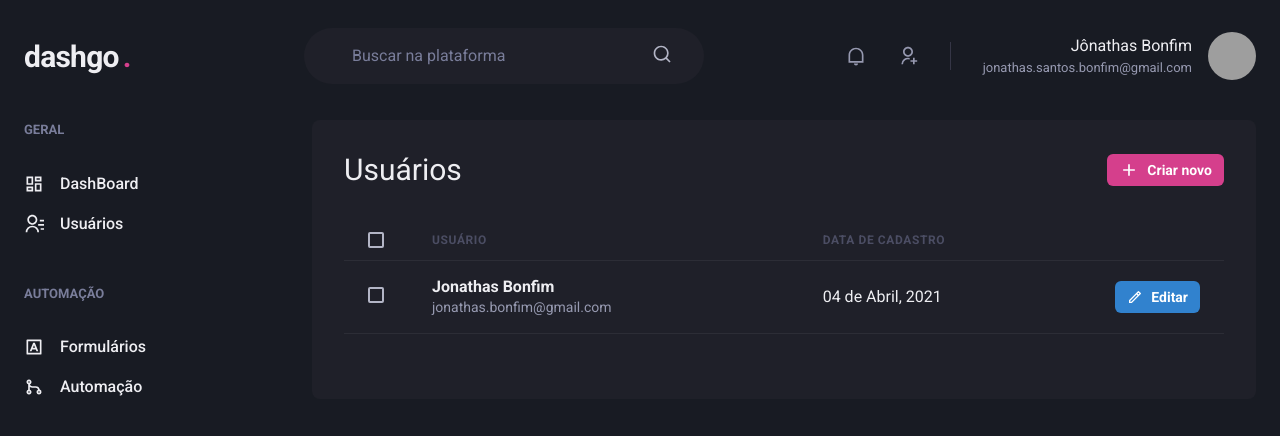
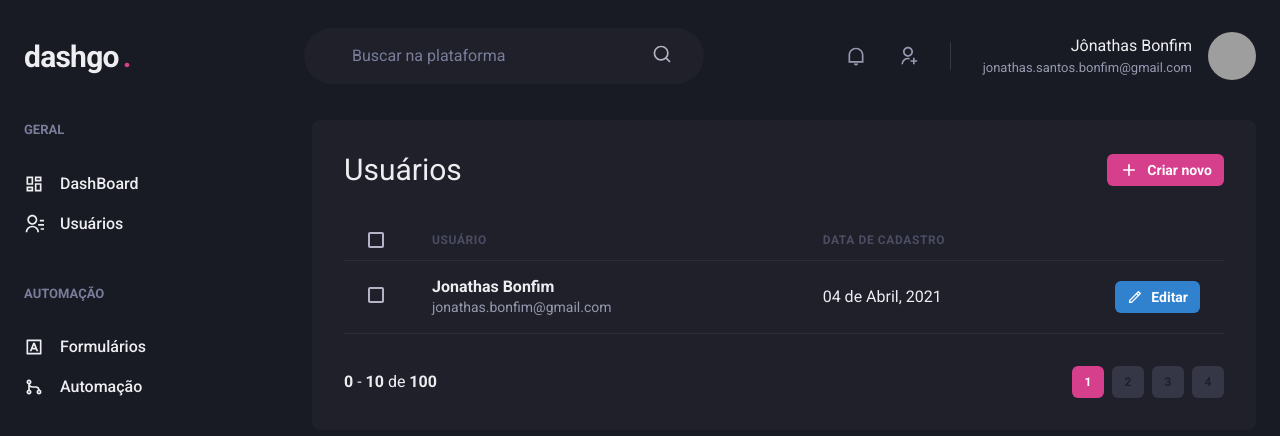
Before and after one commit to Jonathas-bonfim/dashgo, a Next.js app: page /users in a window 1280 px wide. Shown: the top 436 px of the page. Built offline with nearby package versions, Linux system fonts and the light colour scheme; grey boxes are pictures that could not be loaded.

Commit message:
Component pagination

```diff
--- /dev/null
+++ b/src/components/Pagination.tsx
@@ -0,0 +1,68 @@
+import { Box, Button, Stack } from "@chakra-ui/react";
+
+export function Pagination() {
+  return (
+    <Stack
+      direction="row"
+      spacing="6"
+      mt="8"
+      justify="space-between"
+      align="center"
+    >
+      <Box>
+        <strong>0</strong> - <strong>10</strong> de <strong>100</strong>
+      </Box>
+      <Stack
+        direction="row"
+        spacing="2"
+      >
+        <Button
+          size="sm"
+          fontSize="xs"
+          width="4"
+          colorScheme="pink"
+          disabled
+          _disabled={{
+            bg: 'pink.500',
+            cursor: 'default',
+          }}
+        >
+          1
+        </Button>
+        <Button
+          size="sm"
+          fontSize="xs"
+          width="4"
+          bg="gray.700"
+          _hover={{
+            bg: "gray.500"
+          }}
+        >
+          2
+        </Button>
+        <Button
+          size="sm"
+          fontSize="xs"
+          width="4"
+          bg="gray.700"
+          _hover={{
+            bg: "gray.500"
+          }}
+        >
+          3
+        </Button>
+        <Button
+          size="sm"
+          fontSize="xs"
+          width="4"
+          bg="gray.700"
+          _hover={{
+            bg: "gray.500"
+          }}
+        >
+          4
+        </Button>
+      </Stack>
+    </Stack>
+  )
+}
--- a/src/pages/users/index.tsx
+++ b/src/pages/users/index.tsx
@@ -1,6 +1,7 @@
 import { Box, Button, Checkbox, Flex, Heading, Icon, Table, Tbody, Td, Text, Th, Thead, Tr } from "@chakra-ui/react";
 import { RiAddLine, RiPencilLine } from "react-icons/ri";
 import { Header } from "../../components/Header";
+import { Pagination } from "../../components/Pagination";
 import { SideBar } from "../../components/SideBar";
 
 export default function UserList() {
@@ -66,6 +67,7 @@ export default function UserList() {
               </Tr>
             </Tbody>
           </Table>
+          <Pagination />
         </Box>
       </Flex>
     </Box>
```
